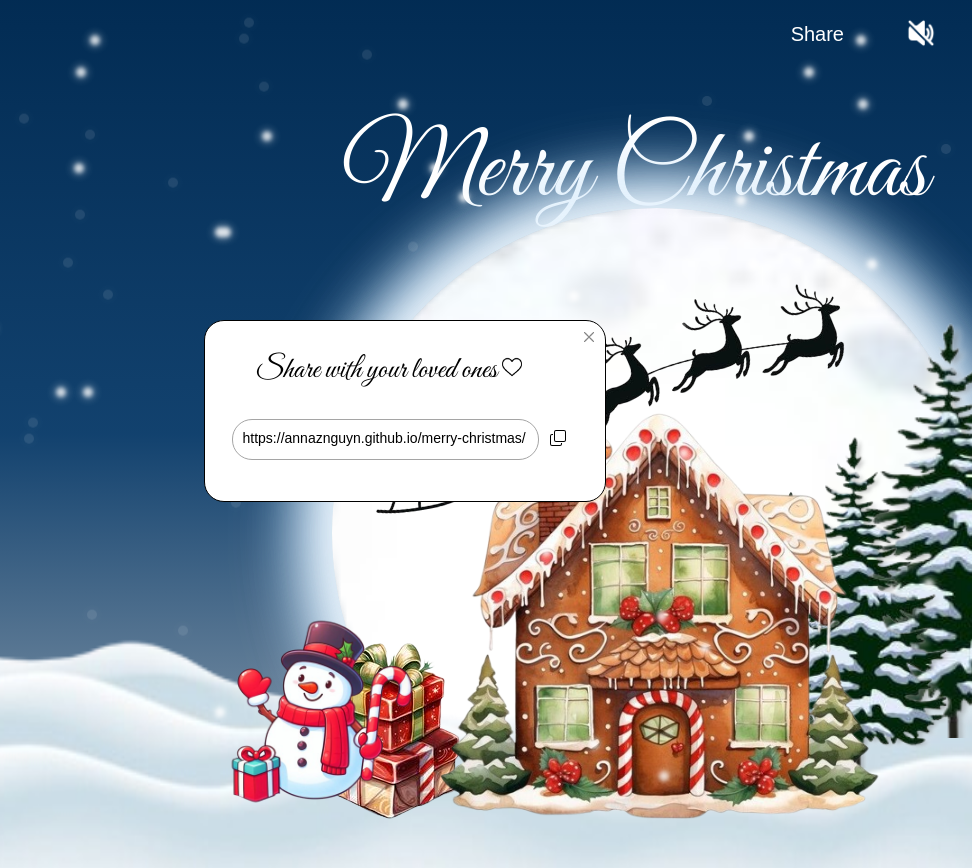
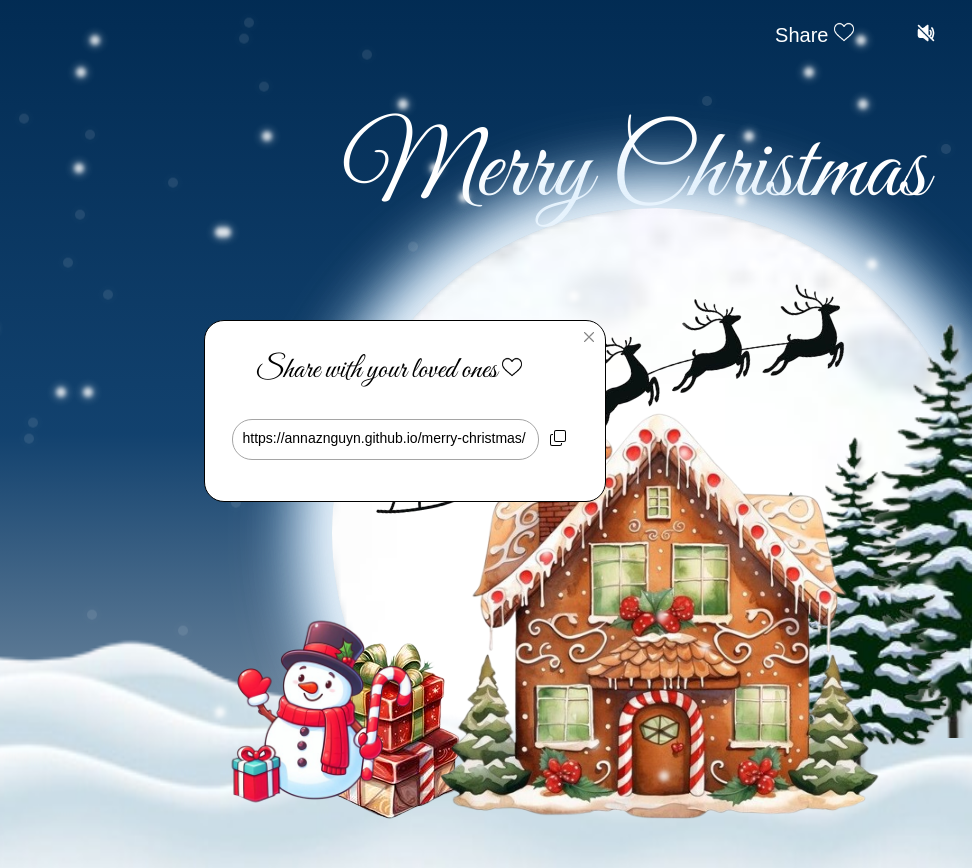
Before and after one commit to annaznguyn/merry-christmas, a plain HTML site: page index.html in a window 1280 px wide. Both pictures are taken after a click on the button "Share". Shown: the full height of the page, 308-1280 px from the left. Drawn offline with Linux system fonts and the light colour scheme; a web font is replaced by a local one.

Commit message:
Added a heart to share button, added readme file

```diff
--- a/index.css
+++ b/index.css
@@ -38,6 +38,11 @@ nav a {
     color: white;
     font-family: Arial, Helvetica, sans-serif;
     font-size: 20px;
+}
+
+#share-button img {
+    width: 20px;
+    height: 20px;
 }
 
 #share-button:hover {
@@ -124,6 +129,11 @@ nav a {
 
 #my-audio {
     z-index: 45;
+}
+
+#speaker-icon {
+    width: 20px;
+    height: 20px;
 }
 
 body {
--- a/index.html
+++ b/index.html
@@ -19,7 +19,10 @@
                     Christmas
                 </a>
                 <div class="left-nav">
-                    <button id="share-button" type="button" onclick="share()">Share</button>
+                    <button id="share-button" type="button" onclick="share()" onmouseover="shareHover()" onmouseout="shareHoverOut()">
+                        Share
+                        <img id="heart-icon" src="assets/images/white-heart.png">
+                    </button>
                     <div id="share-popup">
                         <button class="cross-button" onclick="closePopup()">
                             <img src="assets/images/cross.png">
--- a/script.js
+++ b/script.js
@@ -14,6 +14,14 @@ function toggleAudio() {
 
 function share() {
     document.getElementById("share-popup").style.display = "block";
+}
+
+function shareHover() {
+    document.getElementById("heart-icon").src = "assets/images/blue-heart.png";
+}
+
+function shareHoverOut() {
+    document.getElementById("heart-icon").src = "assets/images/white-heart.png";
 }
 
 function closePopup() {
```
Also changed, not shown: assets/images/blue-heart.png (added), assets/images/white-heart.png (added), 1 other file.
